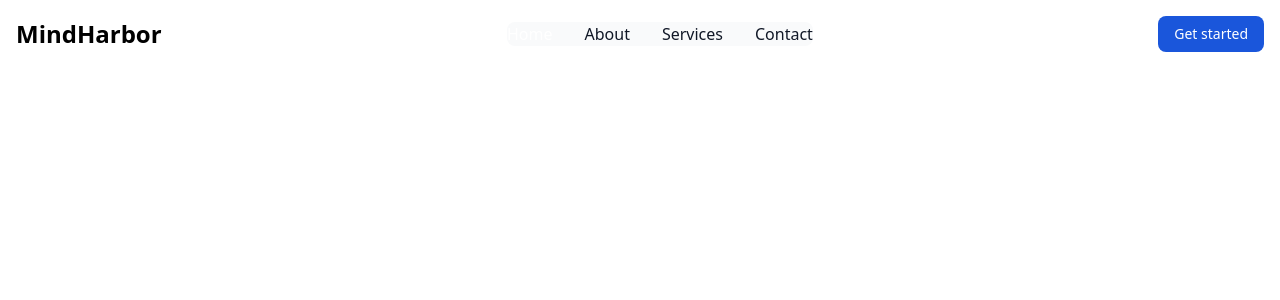
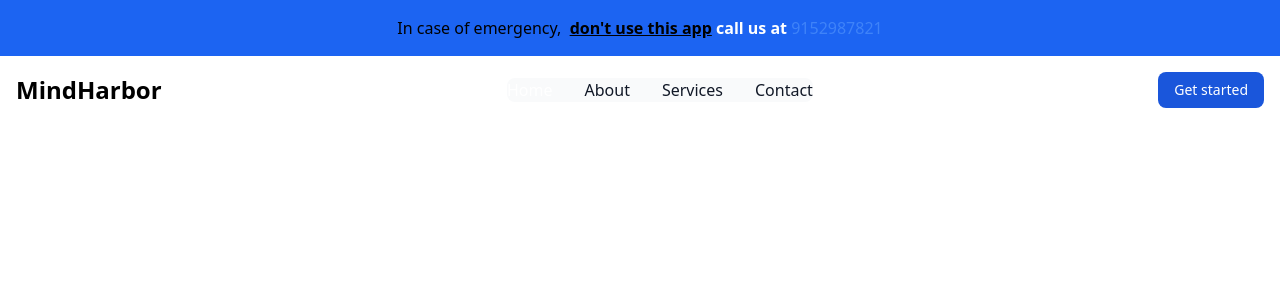
Before and after one commit to saha-sagnik/Mental-Health, a React (Vite) app in the folder client/: page / in a window 1280 px wide. Shown: the top 300 px of the page. Built offline with nearby package versions, Linux system fonts and the light colour scheme.

Commit message:
header section

```diff
--- /dev/null
+++ b/client/components/Help.jsx
@@ -0,0 +1,12 @@
+import React from 'react'
+
+const Help = () => {
+  return (
+    <div className='flex justify-center p-4 bg-blue-600'>In case of emergency, &nbsp;
+      <div className='underline font-semibold'>don't use this app</div>
+      <div className='text-white font-bold'>&nbsp;call us at</div><a href="tel:+9152987821"><div className='text-blue-500 hover:underline text-black'>&nbsp;9152987821</div></a>
+    </div>
+  )
+}
+
+export default Help
--- a/client/src/App.jsx
+++ b/client/src/App.jsx
@@ -1,9 +1,13 @@
 import React from "react"
 import Navbar from "../components/Navbar"
 import {BrowserRouter as Routes,Route} from 'react-router-dom'
+import Help from "../components/Help"
 function App() {
   return (
+    <>
+    <Help/>
     <Navbar/>
+    </>
 
   )
 }
```
